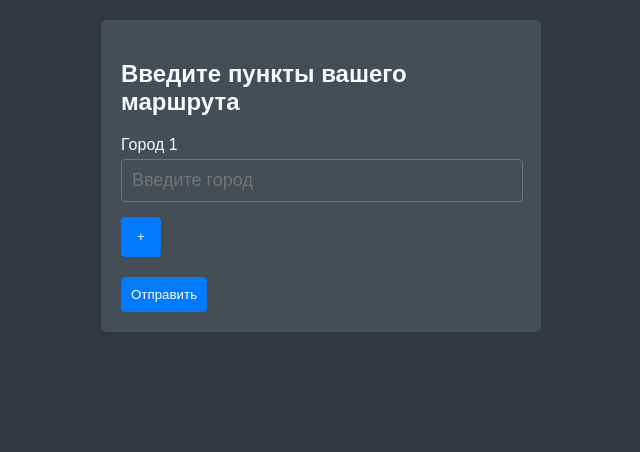
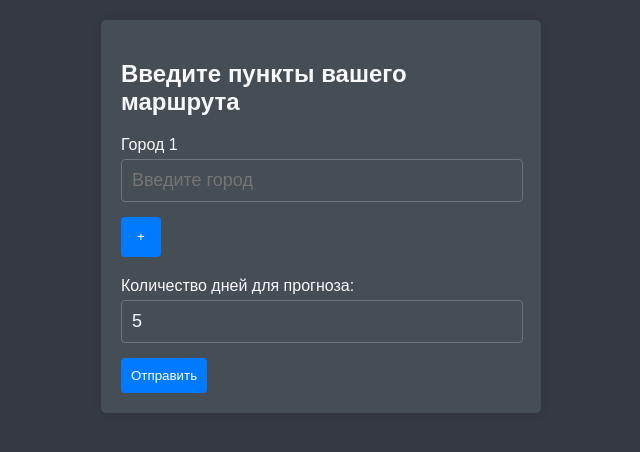
Before and after one commit to alcosoda/Project15, a Flask app: page / in a window 1280 px wide. Shown: the top 452 px of the page, without its empty margins (319-959 px from the left). Run offline with Flask 3, Linux system fonts and the light colour scheme.

Commit message:
chop chop

```diff
--- a/app.py
+++ b/app.py
@@ -1,6 +1,6 @@
 from flask import Flask, render_template, request
 from logic import Connect, Weather
-from visualizations import create_visualizations  # Импортируем функцию
+from visualizations import create_visualizations
 
 app = Flask(__name__)
 api_key = 'Fv4JolXK4AKTAX2FsbEp0JLln58mwQD0'  # Replace with your AccuWeather API key
@@ -9,20 +9,21 @@ api_key = 'Fv4JolXK4AKTAX2FsbEp0JLln58mwQD0'  # Replace with your AccuWeather AP
 def main_page():
     if request.method == 'POST':
         try:
-            cities = request.form.getlist('cities[]')
+            cities = request.form.getlist('cities[]')  # Получаем список городов из формы
+            days = int(request.form.get('days', 5))
             weather_data = {}
 
             for city in cities:
                 api = Connect(api_key=api_key)
-                weather_lst = api.get_weather(city)
+                weather_lst = api.get_weather(city, days=days)
 
                 weather_data[city] = []
                 for item in weather_lst:
                     item.info = item.validate()
                     weather_data[city].append(item)
 
-            visualizations = create_visualizations(weather_data)  # Создаем визуализации
-            return render_template('result.html', weather_data=weather_data, visualizations=visualizations, format={'Day': 'День', 'Night': 'Ночь'})
+            visualizations = create_visualizations(weather_data)
+            return render_template('index.html', weather_data=weather_data, visualizations=visualizations, format={'Day': 'День', 'Night': 'Ночь'})
 
         except KeyError:
             return render_template('error_message.html', msg='В форме не хватает полей')
--- a/logic.py
+++ b/logic.py
@@ -1,4 +1,4 @@
-from datetime import datetime
+from datetime import datetime, timedelta
 import requests
 
 class Connect:
@@ -21,9 +21,9 @@ class Connect:
         res = req.json()
         return res[0]['Key']
 
-    def get_weather(self, city):
+    def get_weather(self, city, days=5):  # Добавляем параметр days
         location_key = self.get_key(city)
-        req = requests.get(url=f'{self.address}forecasts/v1/daily/5day/{location_key}',
+        req = requests.get(url=f'{self.address}forecasts/v1/daily/{days}day/{location_key}',
                            params={
                                'apikey': self.api_key,
                                'language': 'en-us',
--- a/templates/input.html
+++ b/templates/input.html
@@ -82,8 +82,11 @@
           <input type="text" class="form-input" name="cities[]" id="point_start" placeholder="Введите город">
         </div>
       </div>
-            <button type="button" id="addCityBtn" class="submit-button">+</button>
-            <br>
+      <button type="button" id="addCityBtn" class="submit-button">+</button> <br>
+      <div class="form-group">
+        <label for="days" class="form-label">Количество дней для прогноза:</label>
+        <input type="number" class="form-input" name="days" id="days" value="5" min="1" max="10">
+      </div>
       <button type="submit" class="submit-button">Отправить</button>
     </form>
   </div>
@@ -106,7 +109,8 @@
 
       const removeCityBtn = newCityInput.querySelector('.removeCityBtn');
       removeCityBtn.addEventListener('click', () => {
-                newCityInput.remove();cityCount--;
+        newCityInput.remove();
+        cityCount--;
 
         const cityLabels = document.querySelectorAll('.form-label');
         cityLabels.forEach((label, index) => {
```
Lines whose indentation alone changed are shown as unchanged.
